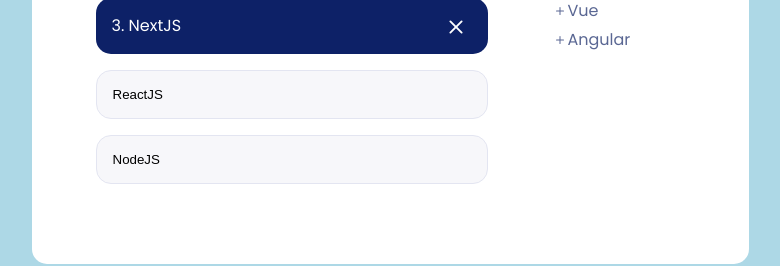
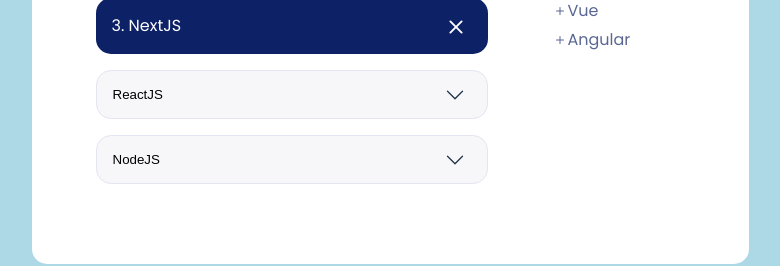
Before and after one commit to DevNik14/sortable-list-component, a React (Vite) app: page / in a window 1280 px wide. Shown: the part 399-665 px from the top of the page, without its empty margins (250-1030 px from the left). Built offline with nearby package versions, Linux system fonts and the light colour scheme.

Commit message:
style: add custom down arrow to the select element

```diff
--- a/src/Components/Down.jsx
+++ b/src/Components/Down.jsx
@@ -1,6 +1,6 @@
 const Down = () => {
   return (
-    <svg xmlns="http://www.w3.org/2000/svg" width="16" height="16" fill="currentColor" class="bi bi-chevron-down" viewBox="0 0 16 16">
+    <svg xmlns="http://www.w3.org/2000/svg" width="16" height="16" fill="currentColor" className="bi bi-chevron-down" viewBox="0 0 16 16">
       <path fill-rule="evenodd" d="M1.646 4.646a.5.5 0 0 1 .708 0L8 10.293l5.646-5.647a.5.5 0 0 1 .708.708l-6 6a.5.5 0 0 1-.708 0l-6-6a.5.5 0 0 1 0-.708" />
     </svg>
   )
--- a/src/Components/SelectedSkillsList/SelectedSkillsList.jsx
+++ b/src/Components/SelectedSkillsList/SelectedSkillsList.jsx
@@ -2,6 +2,7 @@
 import Down from '../Down';
 import styles from './SelectedSkillsList.module.css';
 import SuggestedSkills from '../SugegestedSkills/SugegestedSkills';
+import 'bootstrap-icons/font/bootstrap-icons.css';
 
 const SelectedSkillsList = () => {
   return (
@@ -19,14 +20,16 @@
           3. NextJS
           <Delete />
         </div>
-        <div>
+        <div className={`${styles.customSelect}`}>
+        <Down />
           <select name="">
             <option>ReactJS</option>
             <option>React Native</option>
             <option>React Redux</option>
           </select>
         </div>
-        <div>
+        <div className={`${styles.customSelect}`}>
+        <Down />
           <select name="">
             <option>NodeJS</option>
             <option>ExpressJS</option>
--- a/src/Components/SelectedSkillsList/SelectedSkillsList.module.css
+++ b/src/Components/SelectedSkillsList/SelectedSkillsList.module.css
@@ -51,3 +51,15 @@
   outline: none;
   border: 1px solid #E3E5F1;
 }
+
+.customSelect {
+  position: relative;
+}
+
+.customSelect svg {
+  position: absolute;
+  right: 23px;
+  bottom: 30px;
+  width: 20px;
+  height: 20px;
+}
```
